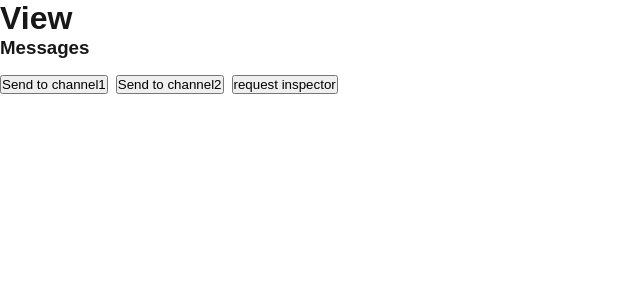
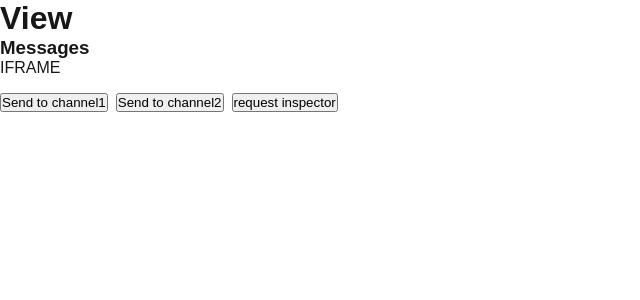
Before and after one commit to shunlll999/wcii, a Next.js app: page /brodcast/view in a window 1280 px wide. Shown: the top 300 px of the page, without its empty margins (0-640 px from the left). Built offline with nearby package versions, Linux system fonts and the light colour scheme.

Commit message:
feat(broadcast): update structure broadcast [WCII-001]

```diff
--- a/src/app/brodcast/builder/page.tsx
+++ b/src/app/brodcast/builder/page.tsx
@@ -2,7 +2,8 @@
 
 import { useEffect, useRef, useState } from 'react';
 import styles from './layout.module.css';
-import { createSecureChannel } from '@Shared/modules/channel/secureChannel';
+import { createSecureChannel } from '@Shared/modules/channel';
+
 
 export default function Builder() {
   const iFrameRef = useRef<HTMLIFrameElement>(null);
@@ -24,11 +25,14 @@ export default function Builder() {
     }
   })
 
+  console.log(messages);
+
   return (
     <div>
       <div className={styles['frame-builder']}>
         <h3>Builder Messages</h3>
         <div className={styles['frame-parent']}>
+          PAGE
           <ul>
             {messages.map((m, i) => <li key={i}>{m}</li>)}
           </ul>
--- a/src/app/brodcast/view/page.tsx
+++ b/src/app/brodcast/view/page.tsx
@@ -1,6 +1,6 @@
 'use client';
 import { EVENTS } from "@Shared/constants/event";
-import { createSecureChannel } from "@Shared/modules/channel/secureChannel";
+import { createSecureChannel } from "@Shared/modules/channel";
 import { DispatchEventType, PresetAction } from "@Shared/type";
 import { useEffect, useRef, useState } from "react";
 
@@ -31,6 +31,9 @@ const BroadcastView = () => {
     // channelsRef.current['channel1'].send('iframe', 'REQUEST_INSPECTOR', { time: Date.now(), preset: 'default', action: 'open' })
   }
 
+  console.log('openInspector', openInspector);
+  console.log(messages);
+
   useEffect(() => {
     if (window.parent) {
       const messageData: DispatchEventType = {
@@ -54,6 +57,7 @@ const BroadcastView = () => {
     <div>
       <h1>View</h1>
       <h3>Messages</h3>
+      IFRAME
       <ul>
         {messages.map((m, i) => <li key={i}>{m}</li>)}
       </ul>
--- /dev/null
+++ b/src/shared/modules/channel/index.ts
@@ -0,0 +1,7 @@
+export { MessageValidationError } from './channel.enum';
+export * from './channel.interface';
+export * from './channel.type';
+export * from './channel.util';
+export * from './channel.validation';
+export { createReplayCache } from './channel.cache';
+export { createSecureChannel } from './secureChannel';
```
